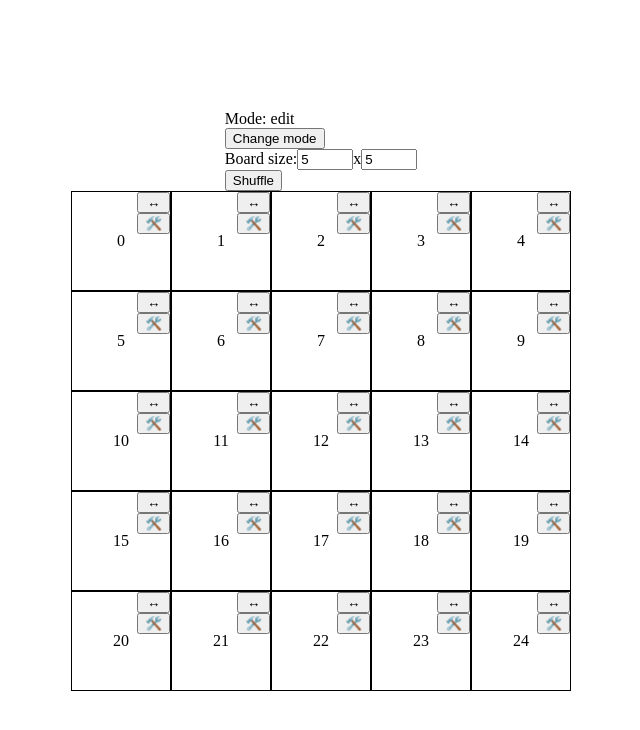
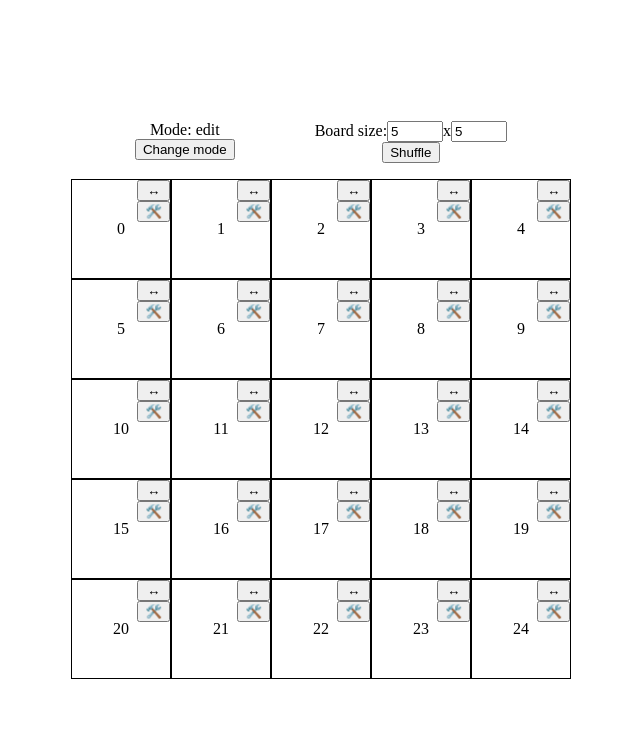
Before and after one commit to cheetamaru/bingo-builder, a Next.js app: page / in a window 1280 px wide. Shown: the top 730 px of the page, without its empty margins (319-959 px from the left). Built offline with nearby package versions, Linux system fonts and the light colour scheme.

Commit message:
feat: add styles to settings of a field

```diff
--- a/src/components/BingoField.tsx
+++ b/src/components/BingoField.tsx
@@ -248,14 +248,14 @@ export default function BingoField() {
 
     return <>
         <div className={styles.container}>
-            <div>
-                <div>
+            <div className={styles.top}>
+                <div className={styles.mode}>
                     <BingoFieldModeBlock
                         fieldMode={fieldMode}
                         onClick={handleModeChange}
                     />
                 </div>
-                <div>
+                <div className={styles.settings}>
                     {getSettings()}
                 </div>
             </div>
--- a/src/styles/BingoField.module.css
+++ b/src/styles/BingoField.module.css
@@ -10,6 +10,24 @@
     height: 100vh;
 }
 
+.top {
+    display: flex;
+    margin-bottom: 1em;
+}
+
+.mode {
+    margin-right: 5em;
+    display: flex;
+    flex-direction: column;
+    align-items: center;
+}
+
+.settings {
+    display: flex;
+    flex-direction: column;
+    align-items: center;
+}
+
 .bingo-field__row {
     display: flex;
 }
```
